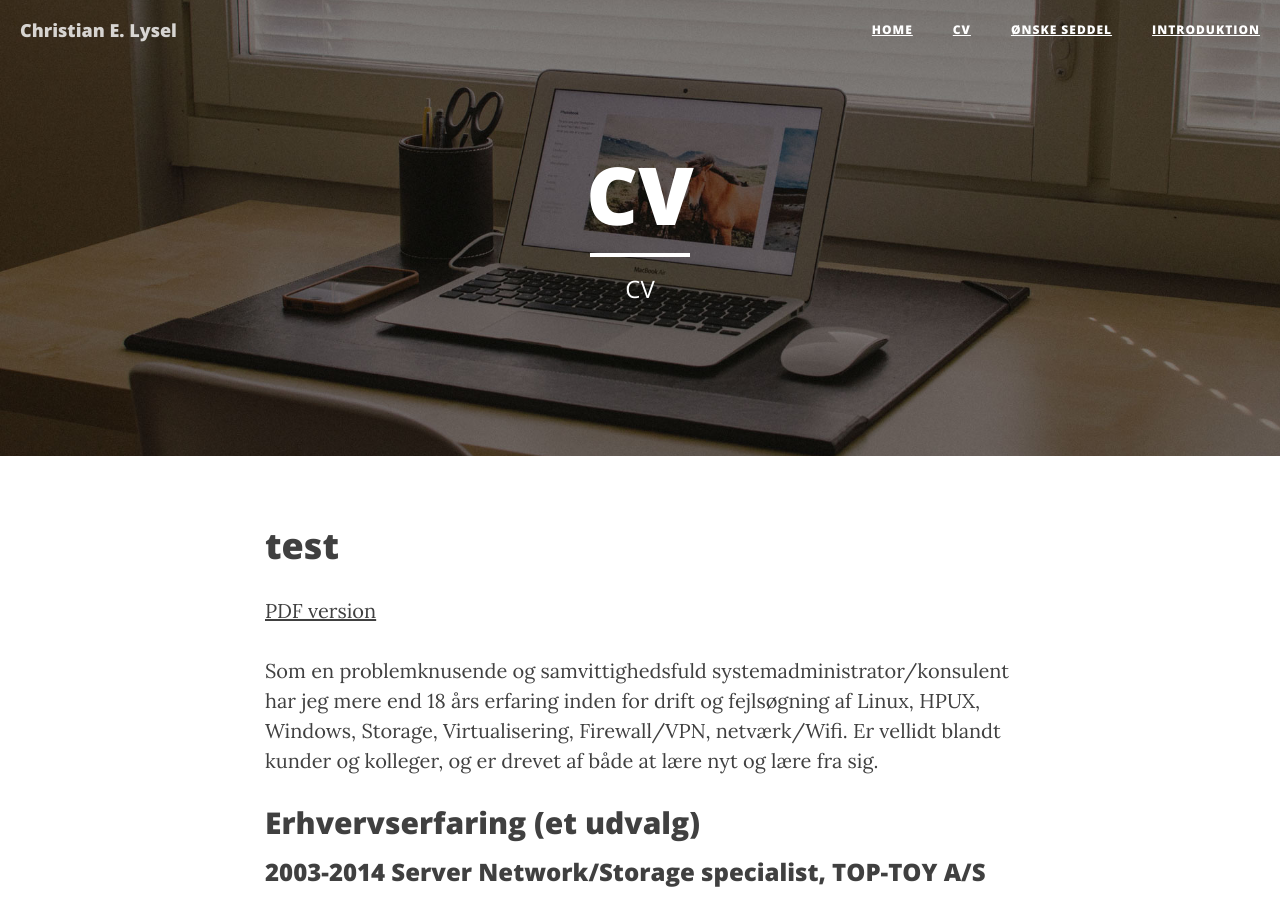
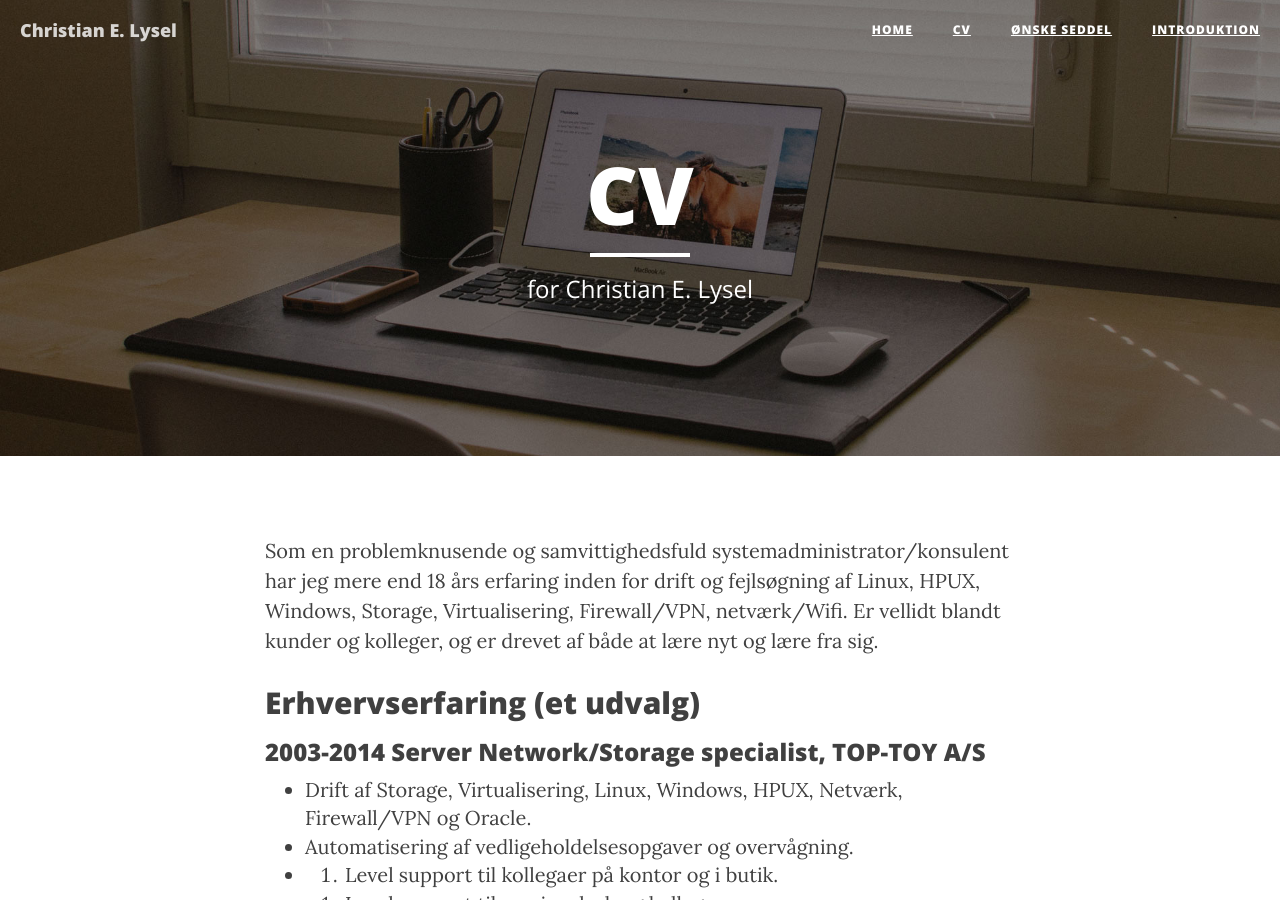
Before and after one commit to clysel/christian.lysel.net, a Jekyll site: the page built from cv.markdown, in a window 1280 px wide and 900 px high. Built offline with Jekyll 4.4.1, drawn with Linux system fonts in a browser that asks for light colours; nearby versions of some CDN libraries.

Commit message:
Update cv.markdown

```diff
--- a/cv.markdown
+++ b/cv.markdown
@@ -1,12 +1,9 @@
 ---
 layout: page
 title: "CV"
-description: "CV"
+description: "for Christian E. Lysel"
 header-img: "img/home-bg.jpg"
 ---
-# test
-[PDF version](https://drive.google.com/file/d/0B0TUONfhnX--al9iYkpHWHJyeGc/edit?usp=sharing)
-
 Som en problemknusende og samvittighedsfuld systemadministrator/konsulent har jeg mere end 18 års erfaring inden for drift og fejlsøgning af Linux, HPUX, Windows, Storage, Virtualisering, Firewall/VPN, netværk/Wifi. Er vellidt blandt kunder og kolleger, og er drevet af både at lære nyt og lære fra sig.
 
 ## Erhvervserfaring (et udvalg)
```
Also changed, not shown: other parts of cv.markdown (+1 -0 lines).
